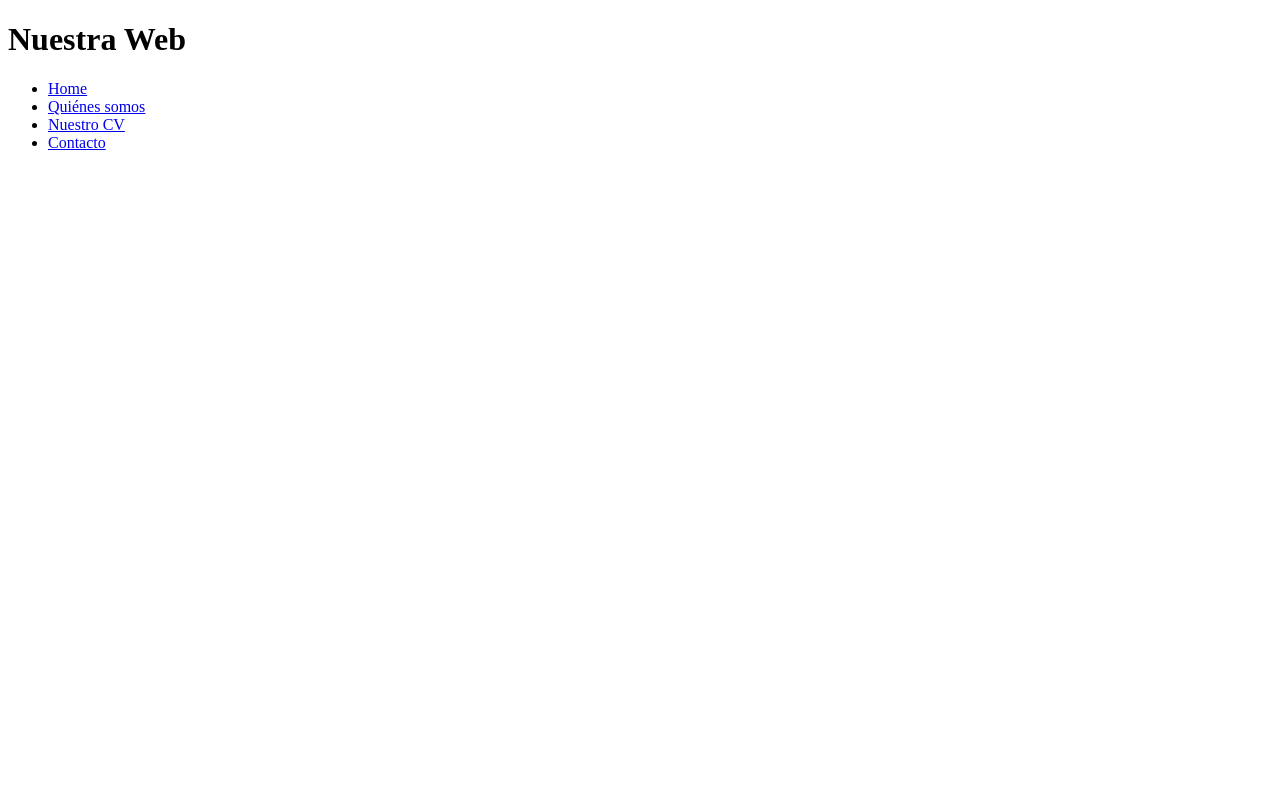
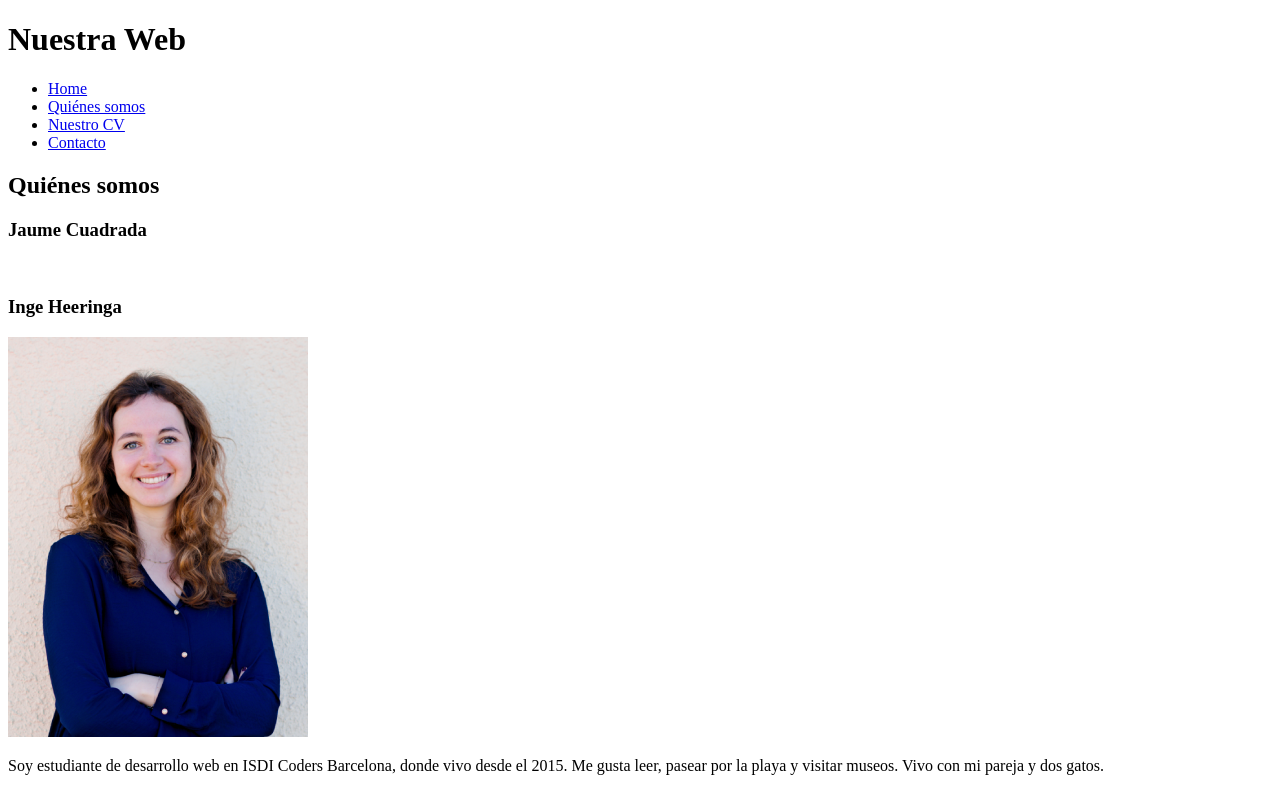
Before and after one commit to jaumecuadrada/202301-w1ch2-Jaume-Cuadrada-Inge-Heeringa, a website: page src/quienes-somos.html in a window 1280 px wide. Drawn offline with Linux system fonts and the light colour scheme.

Commit message:
Add 'quienes somos'

```diff
--- a/src/quienes-somos.html
+++ b/src/quienes-somos.html
@@ -20,7 +20,20 @@
       </ul>
     </nav>
   </header>
-  <!--La sección Quiénes somos debe contener dos fichas, una para cada miembro, y en cada ficha debe aparecer una foto, el nombre y alguna información.-->
+  <main>
+    <h2>Quiénes somos</h2>
+    <section>
+      <h3>Jaume Cuadrada</h3>
+      <img src="" alt="" width="" height="">
+      <p></p>
+    </section>
+    <section>
+      <h3>Inge Heeringa</h3>
+      <img src="./inge-heeringa.png" alt="Inge sonriendo" width="300" height="400">
+      <p>Soy estudiante de desarrollo web en ISDI Coders Barcelona, donde vivo desde el 2015. Me gusta leer, pasear por
+        la playa y visitar museos. Vivo con mi pareja y dos gatos.</p>
+    </section>
+  </main>
 </body>
 
 </html>
```
Also changed, not shown: src/inge-heeringa.png (added).
